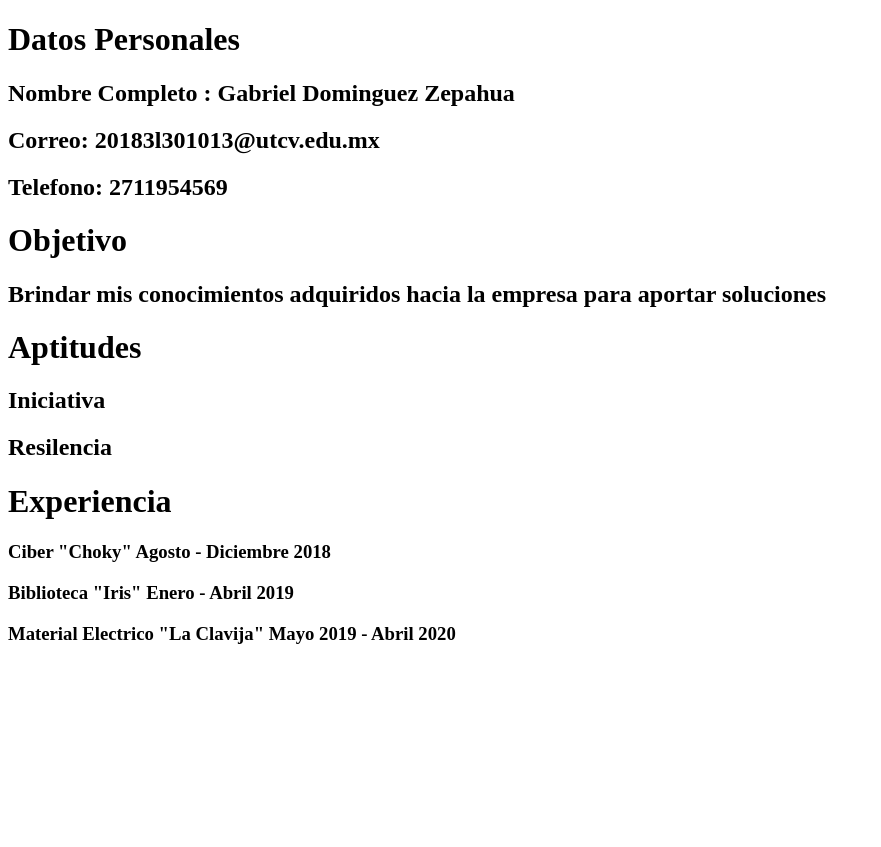
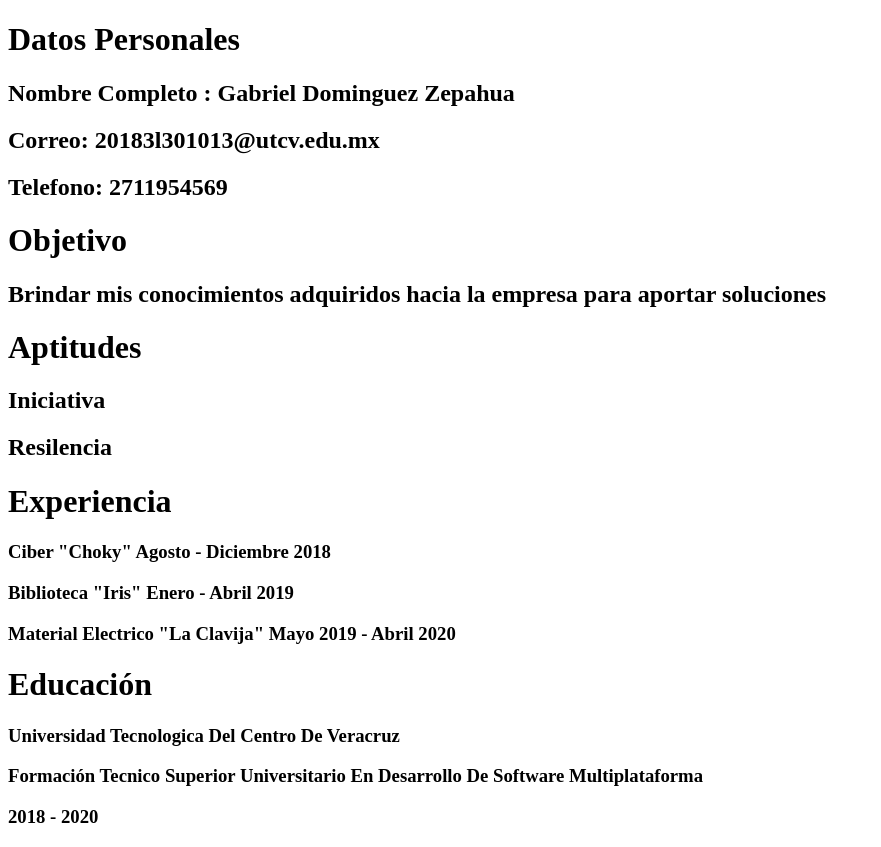
Before and after one commit to ItsGabo/curriculum_gabriel, a plain HTML site: page index.html in a window 1280 px wide. Shown: the whole page, without its empty margins (0-881 px from the left). Before the commit the page ends 800 px from the top, so only its background shows below. Drawn offline with Linux system fonts and the light colour scheme.

Commit message:
Se añadio la educacion junto con la informacion

```diff
--- a/index.html
+++ b/index.html
@@ -24,5 +24,10 @@
     <h3>Biblioteca "Iris" Enero - Abril 2019</h3>
     <h3>Material Electrico "La Clavija" Mayo 2019 - Abril 2020</h3>
 
+    <h1>Educación</h1>
+    <h3>Universidad Tecnologica Del Centro De Veracruz</h3>
+    <h3>Formación Tecnico Superior Universitario En Desarrollo De Software Multiplataforma</h3>
+    <h3>2018 - 2020</h3>
+
 </body>
 </html>
```
